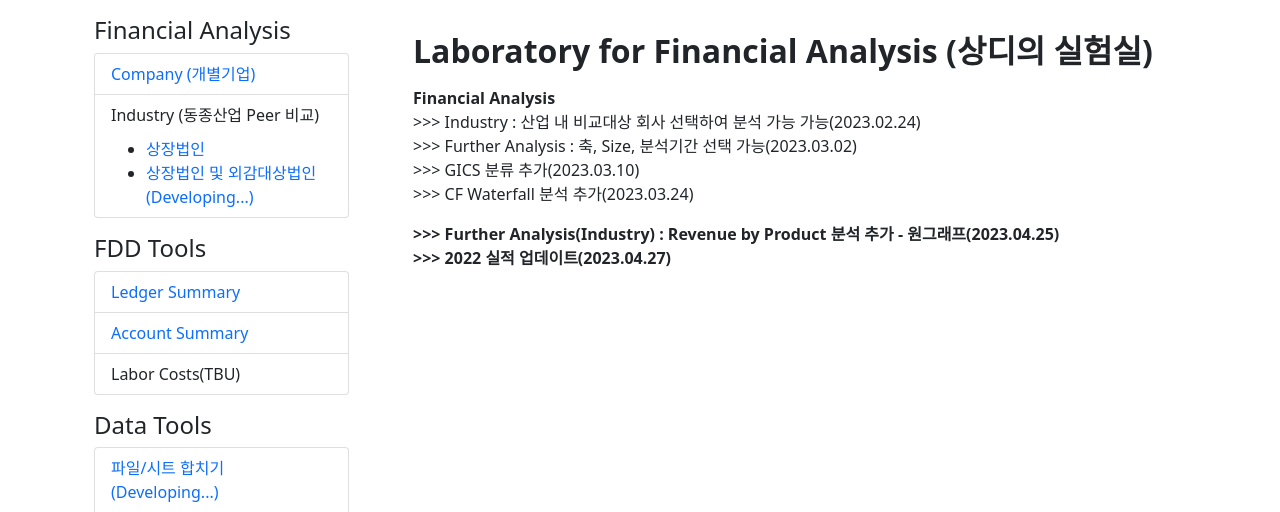
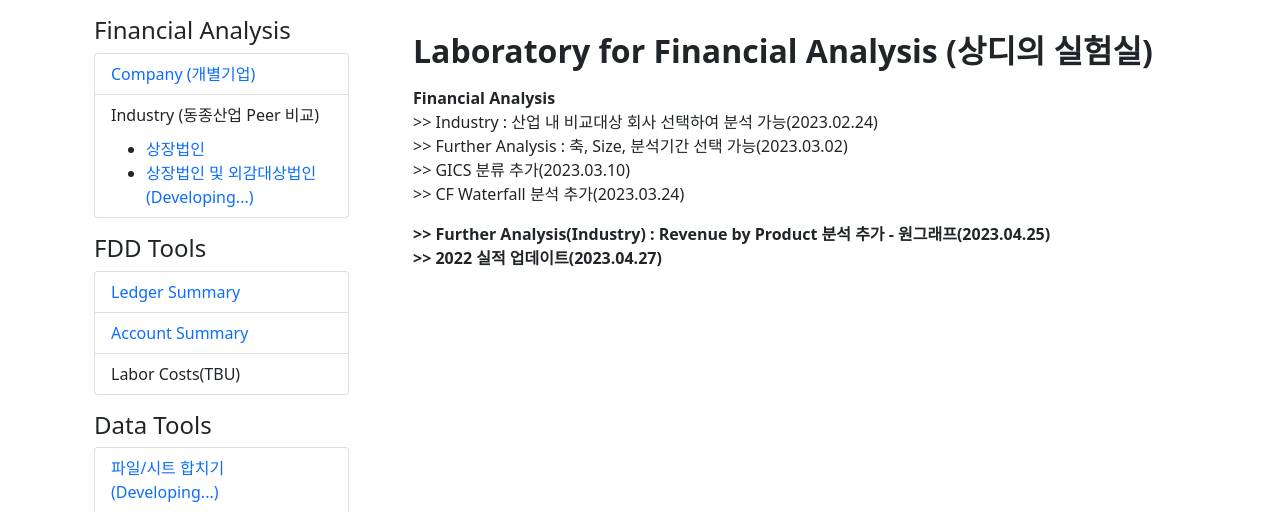
Before and after one commit to Sangjee-Jung/pybo, a Django app: page / in a window 1280 px wide. Shown: the part 57-569 px from the top of the page. Run offline with Django 4.2, Linux system fonts and the light colour scheme; parts of the project's set-up code (start-up, migrations or seed data) failed here and were passed over; some libraries are stand-ins or nearby versions.

Commit message:
포스코퓨처엠

```diff
--- a/templates/pybo/question_list.html
+++ b/templates/pybo/question_list.html
@@ -62,13 +62,13 @@
                         <h2><strong>Laboratory for Financial Analysis (상디의 실험실)</strong> </h2>
                          <p>
                          <div><b>Financial Analysis</b></div>
-                         <div> >>> Industry : 산업 내 비교대상 회사 선택하여 분석 가능 가능(2023.02.24) </div>
-                         <div> >>> Further Analysis : 축, Size, 분석기간 선택 가능(2023.03.02) </div>
-                         <div> >>> GICS 분류 추가(2023.03.10) </div>
-                         <div> >>> CF Waterfall 분석 추가(2023.03.24) </div>
+                         <div> >> Industry : 산업 내 비교대상 회사 선택하여 분석 가능(2023.02.24) </div>
+                         <div> >> Further Analysis : 축, Size, 분석기간 선택 가능(2023.03.02) </div>
+                         <div> >> GICS 분류 추가(2023.03.10) </div>
+                         <div> >> CF Waterfall 분석 추가(2023.03.24) </div>
                          <p></p>
-                         <div><b> >>> Further Analysis(Industry) : Revenue by Product 분석 추가 - 원그래프(2023.04.25)  </b></div>
-                         <div><b> >>> 2022 실적 업데이트(2023.04.27)  </b></div>
+                         <div><b> >> Further Analysis(Industry) : Revenue by Product 분석 추가 - 원그래프(2023.04.25)  </b></div>
+                         <div><b> >> 2022 실적 업데이트(2023.04.27)  </b></div>
 
                      </div>
                  </div>
```
Also changed, not shown: 4 other files.
